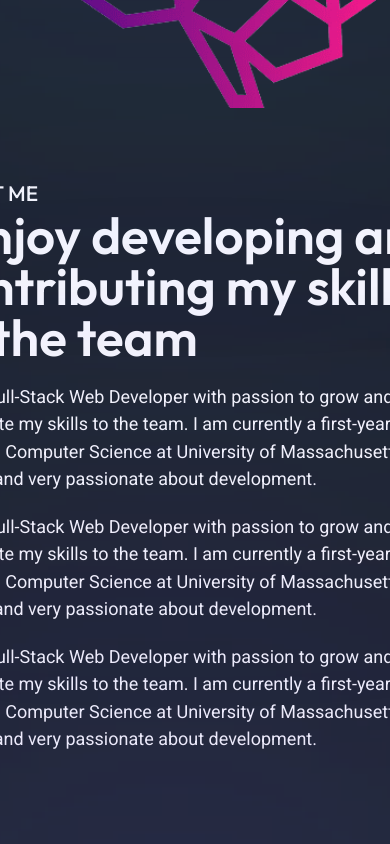
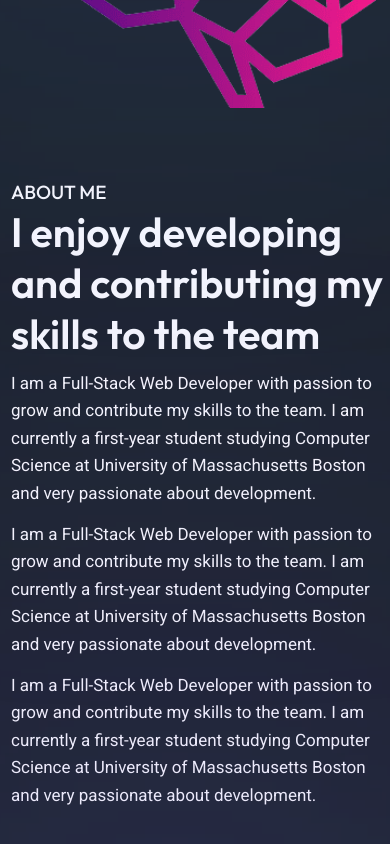
Before and after one commit to fdoalcos/Portfolio, a React (Create React App) app: page / in a window 390 px wide. Shown: the part 2478-3322 px from the top of the page. Built offline with nearby package versions, Linux system fonts and the light colour scheme.

Commit message:
Changed some css

```diff
--- a/src/App.css
+++ b/src/App.css
@@ -244,23 +244,47 @@
 }
 
 .aboutSubName {
-  width: 525px;
+  max-width: 525px;
   height: 123px;
   font-family: Outfit;
   font-weight: 600;
   font-size: 51px;
   line-height: 51px;
   margin-bottom: 50px;
+  /* font-size: clamp(18px, 8vw, 55px); */
+
 }
 
 .aboutInfo {
   font-family: Roboto;
   font-weight: 400;
   font-size: 18px;
-  width: 524px;
+  max-width: 524px;
   height: 110px;
   line-height: 27.5px;
   margin: 0 0 20px 0;
+}
+
+/* media */
+
+@media (max-width: 560px) {
+  .aboutMainName {
+    margin-left: 11px;
+  }
+
+  .aboutName {
+    font-size: 19px;
+  }
+
+  .aboutSubName {
+    font-size: 41px;
+    margin-bottom: 40px;
+  }
+
+  .aboutInfo {
+    font-size: 17px;
+    margin: 0 0 41px 0;
+  }
 }
 
 
```
